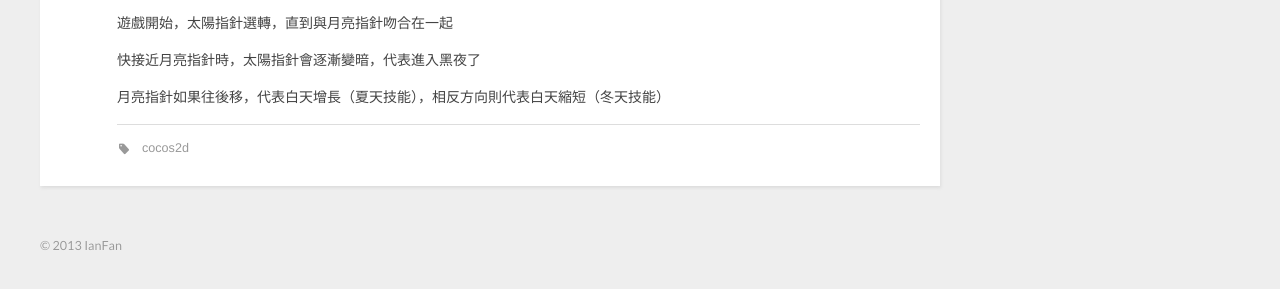
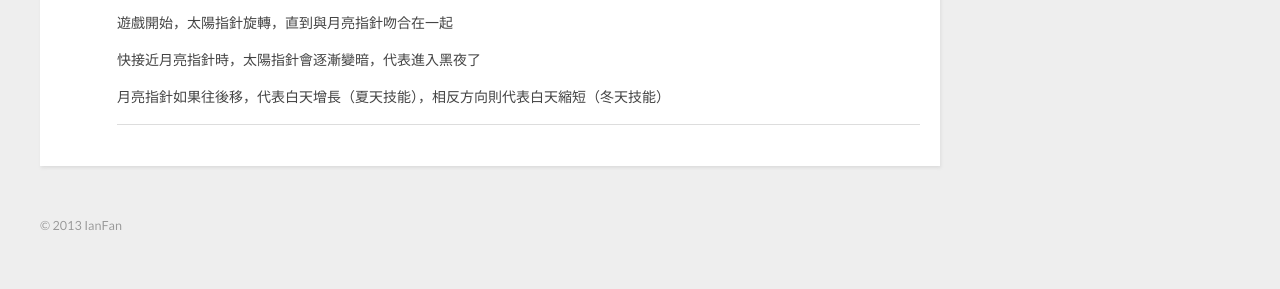
Before and after one commit to IanFan/ianfan.github.com, a plain HTML site: page 2013/03/09/2013-03-09-日月鐘/index.html in a window 1280 px wide. Shown: the part 681-970 px from the top of the page. Drawn offline with nearby package versions, Linux system fonts and the light colour scheme.

Commit message:
update only

```diff
--- a/2013/03/09/2013-03-09-日月鐘/index.html
+++ b/2013/03/09/2013-03-09-日月鐘/index.html
@@ -8,7 +8,7 @@
 
   <meta name="description" content="數學雲 App 裡的小元件，Git 程式碼
 
-遊戲開始，太陽指針選轉，直到與月亮指針吻合在一起
+遊戲開始，太陽指針旋轉，直到與月亮指針吻合在一起
 快接近月亮指針時，太陽指針會逐漸變暗，代表進入黑夜了
 月亮指針如果往後移，代表白天增長（夏天技能），相反方向則代表白天縮短（冬天技能）">
 
@@ -66,7 +66,7 @@
 
         <p>數學雲 App 裡的小元件，<a href="https://github.com/IanFan/CcSunMoonClock.git">Git 程式碼</a></p>
 <p><a href="http://www.flickr.com/photos/93825817@N07/8540758141/" title="sunMoonClock by Ian Fan, on Flickr"><img src="http://farm9.staticflickr.com/8111/8540758141_ff4f475707.jpg" width="500" height="57" alt="sunMoonClock"></a></p>
-<p>遊戲開始，太陽指針選轉，直到與月亮指針吻合在一起</p>
+<p>遊戲開始，太陽指針旋轉，直到與月亮指針吻合在一起</p>
 <p>快接近月亮指針時，太陽指針會逐漸變暗，代表進入黑夜了</p>
 <p>月亮指針如果往後移，代表白天增長（夏天技能），相反方向則代表白天縮短（冬天技能）</p>
 
@@ -75,11 +75,6 @@
     <footer>
 
 
-
-
-  <div class="tags">
-    <a href="/tags/cocos2d/">cocos2d</a>
-  </div>
 
 
   <div class="addthis addthis_toolbox addthis_default_style">
```
Also changed, not shown: index.html (+1 -1 lines), tags/cocos2d/index.html (+1 -1 lines).
